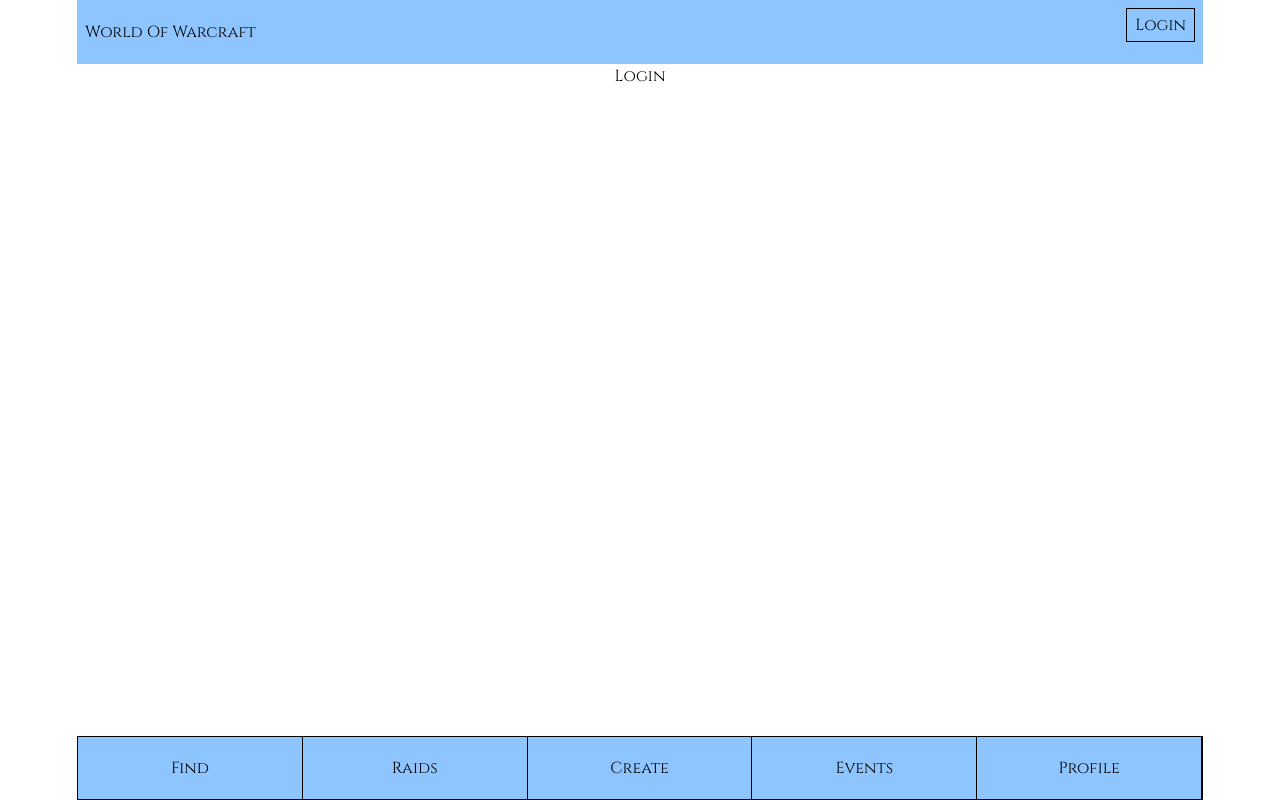
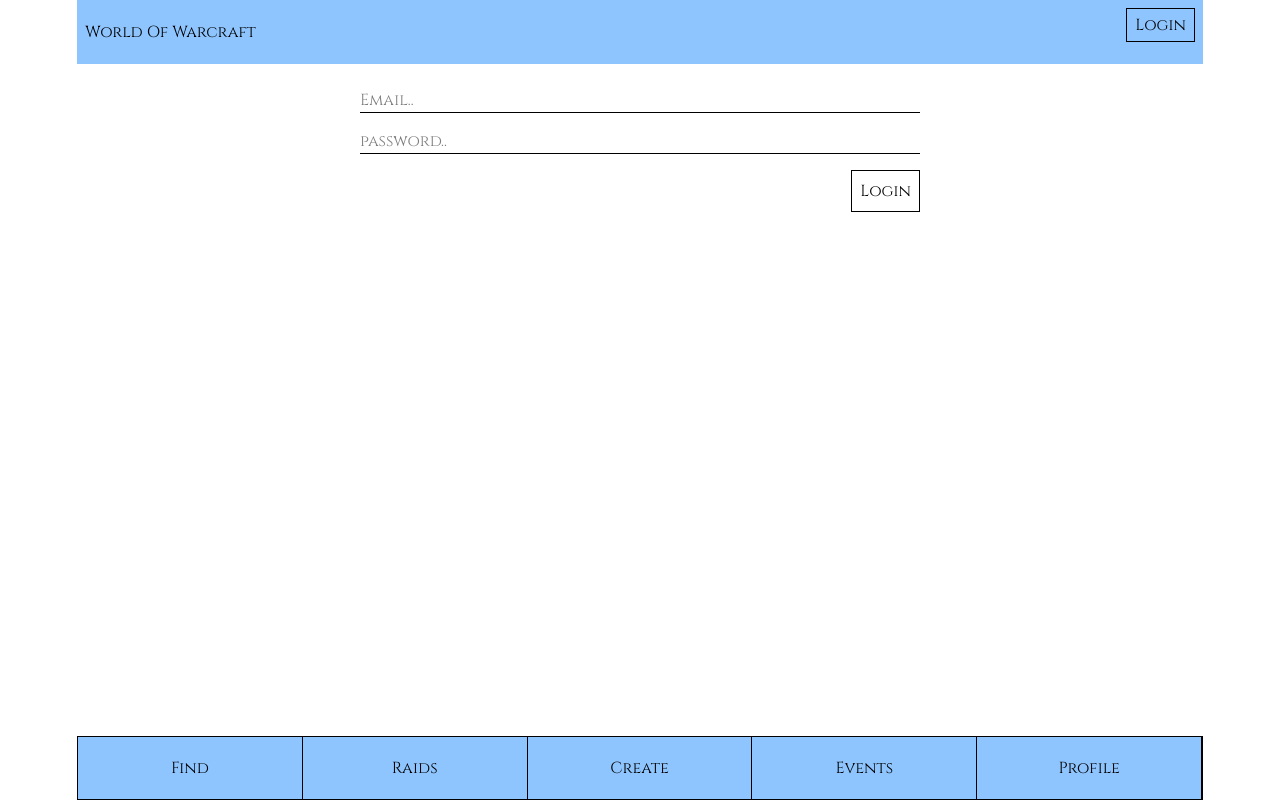
Before and after one commit to bexy65/social, a React (Vite) app in the folder frontend/: page /login in a window 1280 px wide. Built offline with nearby package versions, Linux system fonts and the light colour scheme.

Commit message:
feat: #1 basic auth context

```diff
--- a/frontend/components/ProtectedRoute.jsx
+++ b/frontend/components/ProtectedRoute.jsx
@@ -1,10 +1,10 @@
 import { Navigate } from "react-router-dom";
+import { useAuth } from "../context/AuthContext";
 
 function ProtectedRoute({ children }) {
-    let isAuthenticated = true;
-    isAuthenticated = false;
+    const{ isLoggedIn } = useAuth();
 
-    if (!isAuthenticated) {
+    if (!isLoggedIn) {
         return <Navigate to="/login" replace />;
     }
 
--- /dev/null
+++ b/frontend/context/AuthContext.jsx
@@ -0,0 +1,35 @@
+import { createContext, useContext, useEffect, useState } from "react";
+import userData from '../mocks/user.json';
+
+
+const AuthContext = createContext(null);
+
+export function AuthProvider({ children }) {
+  const [loading, setLoading] = useState(true);
+  const [user, setUser] = useState(null);
+
+  let isLoggedIn = user ? true : false;
+
+  async function login(email, password) {
+    if(email === userData.email) {
+      setUser(userData);
+      return true;
+    } else {
+      return false;
+    }
+  }
+
+  async function logout() {
+    setUser(null);
+  }
+
+  return (
+    <AuthContext.Provider value={{ isLoggedIn, user, loading, login, logout }}>
+      {children}
+    </AuthContext.Provider>
+  );
+}
+
+export function useAuth() {
+  return useContext(AuthContext);
+}
--- a/frontend/mocks/user.json
+++ b/frontend/mocks/user.json
@@ -1,6 +1,7 @@
 {
   "id": 101,
   "username": "Bulwark",
+  "email": "bulwark@email.com",
   "avatar": "/img/avatars/warrior.png",
   "guild": "Eternal Vanguards",
   "mainCharacter": {
--- a/frontend/pages/Login.jsx
+++ b/frontend/pages/Login.jsx
@@ -1,7 +1,43 @@
+import { useNavigate } from "react-router-dom";
+import { useState } from "react";
+import { useAuth } from "../context/AuthContext";
 
 function Login() {
+    const { login }  = useAuth();
+    const [email, setEmail] = useState("");
+    const [password, setPassword] = useState("");
+    const [error, setErrorMsg] = useState("");
+
+    const navigate = useNavigate();
+
+    const message = error ?? "";
+
+    const handleLogin = async () => {
+        if(!email || !password){
+            setErrorMsg("Please fill fields");
+            return;
+        }
+
+        if( await login(email, password)) {
+            navigate('/events')
+        } else {
+            setErrorMsg("Error on login")
+        }
+    };
+
     return (
-        <p>Login</p>
+        <div className="max-w-xl mx-auto my-4">
+            <div className="flex flex-col gap-4 p-2 justify-between h-full">
+                {message ?? (
+                    <p className="border p-2">
+                        {message}
+                    </p>
+                )}
+                <input onChange={(e)=>setEmail(e.target.value)} className="border-b" type="text" name="email" id="email" placeholder="Email.." />
+                <input onChange={(e)=>setPassword(e.target.value)} className="border-b" type="password" name="password" id="password" placeholder="password.." />
+                <button className="self-end border p-2" onClick={handleLogin}>Login</button>
+            </div>
+        </div>
     )
 }
 
--- a/frontend/src/App.jsx
+++ b/frontend/src/App.jsx
@@ -5,9 +5,11 @@
 import BottomNav from "../components/layout/BottomNav";
 import ProtectedRoute from "../components/ProtectedRoute";
 import { routes } from "./config/routes";
+import { AuthProvider } from "../context/AuthContext";
 
 function App() {
   return (
+    <AuthProvider>
       <BrowserRouter>
           <div className="h-screen flex flex-col overflow-hidden">
 
@@ -41,6 +43,7 @@
 
           </div>
       </BrowserRouter>
+    </AuthProvider>
   );
 }
 
--- a/frontend/src/config/routes.js
+++ b/frontend/src/config/routes.js
@@ -26,7 +26,7 @@
     {
         path: "/profile",
         element: Account,
-        protected: false
+        protected: true
     },
     {
         path: "/create",
```
Lines whose indentation alone changed are shown as unchanged.
